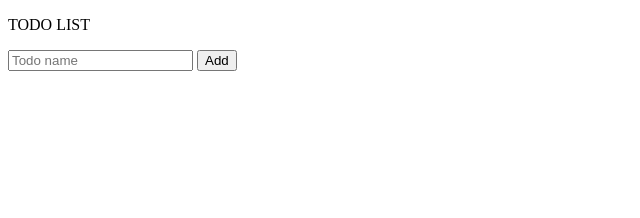
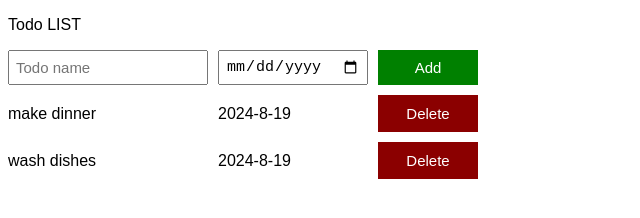
Before and after one commit to SonOfChrist/ToDo_List, a plain HTML site: page index.html in a window 1280 px wide. Shown: the whole page, without its empty margins (0-640 px from the left). Drawn offline with Linux system fonts and the light colour scheme.

Commit message:
Todo-list-Dejan-Stan-Project

```diff
--- a/index.html
+++ b/index.html
@@ -7,12 +7,17 @@
     <link rel="stylesheet" href="style.css">
 </head>
 <body>
-    <p>TODO LIST</p>
-    <input type="text" placeholder="Todo name" class="js-name-input">
-    <button onclick="
-    addTodo();
-    ">Add</button>
-    <div class=""></div>
+
+    <p>Todo LIST</p>
+    <div class="todo-input-grid">
+        <input type="text" placeholder="Todo name" class="js-name-input name-input">
+        <input type="date" class="js-due-date-input due-date-input">
+        <button onclick="
+        addTodo();
+        " class="add-todo-button">Add</button>
+    </div>
+
+    <div class="js-todo-list todo-grid"></div>
     <script src="main.js"></script>
 </body>
 </html>
--- a/main.js
+++ b/main.js
@@ -1,17 +1,38 @@
-const todoList = ['make dinner', 'wash dishes'];
+const todoList = [{
+   name: 'make dinner',
+   dueDate: '2024-8-19'
+}, {
+   name:'wash dishes',
+   dueDate: '2024-8-19'}];
 
-let todoListHTMl = '';
+renderToDoList();
 
-for(let i = 0; i < todoList.length; i++){
-   const todo = todoList[i];
-   const html = `<p>${todo}</p>`;
-   todoListHTMl += html;
+function renderToDoList(){
+   let todoListHTMl = '';
+
+      for(let i = 0; i < todoList.length; i++){
+         const todoObject = todoList[i];
+         //const {name} = todoObject;
+         const {name, dueDate} = todoObject;
+         const html = `
+            <div>${name}</div>
+            <div>${dueDate}</div>
+            <button onclick="
+               todoList.splice(${i}, 1)
+               renderToDoList();
+            " class="delete-todo-button">Delete</button>
+               `;
+         todoListHTMl += html;
+      }
+
+      document.querySelector('.js-todo-list').innerHTML = todoListHTMl;
 }
-
 function addTodo() {
    const inputElement = document.querySelector('.js-name-input');
    const name = inputElement.value;
-   todoList.push(name);
-   console.log(todoList)
+   const dateInputElement = document.querySelector('.js-due-date-input');
+   const dueDate = dateInputElement.value;
+   todoList.push({name, dueDate});
    inputElement.value = '';
+   renderToDoList();
 }
--- a/style.css
+++ b/style.css
@@ -0,0 +1,36 @@
+body {
+    font-family: Arial, Helvetica, sans-serif;
+}
+.todo-grid,
+.todo-input-grid{
+    display: grid;
+    grid-template-columns: 200px 150px 100px;
+    column-gap: 10px;
+    row-gap: 10px;
+    align-items: center;
+}
+.todo-input-grid {
+    margin-bottom: 10px;
+    align-items: stretch;
+}
+.name-input,
+.due-date-input {
+    font-size: 15px;
+    padding: 6px;
+}
+.add-todo-button {
+    background-color: green;
+    color: white;
+    border: none;
+    font-size: 15px;
+    cursor: pointer;
+}
+.delete-todo-button{
+    background-color: darkred;
+    color: white;
+    border: none;
+    font-size: 15px;
+    cursor: pointer;
+    padding-top: 10px;
+    padding-bottom: 10px;
+}
```
Also changed, not shown: Images/todoList.png (added), 1 other file.
